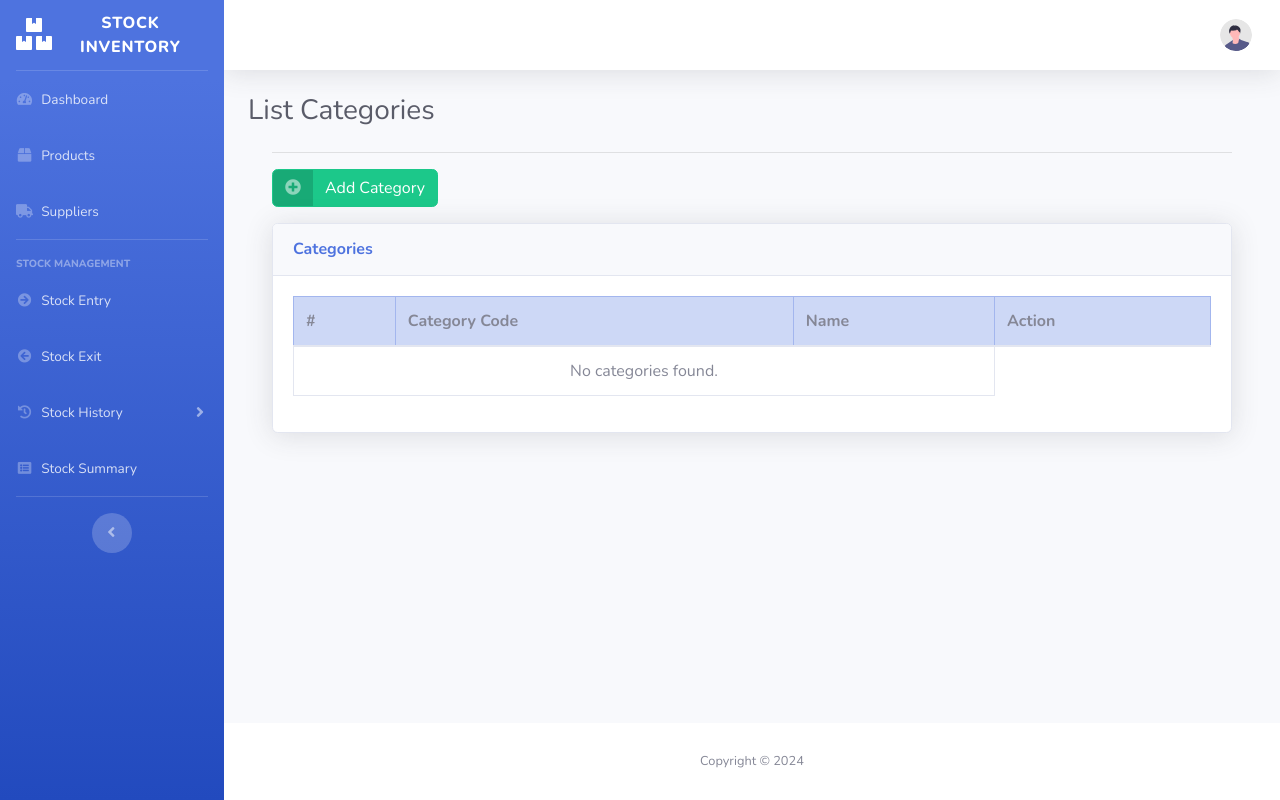
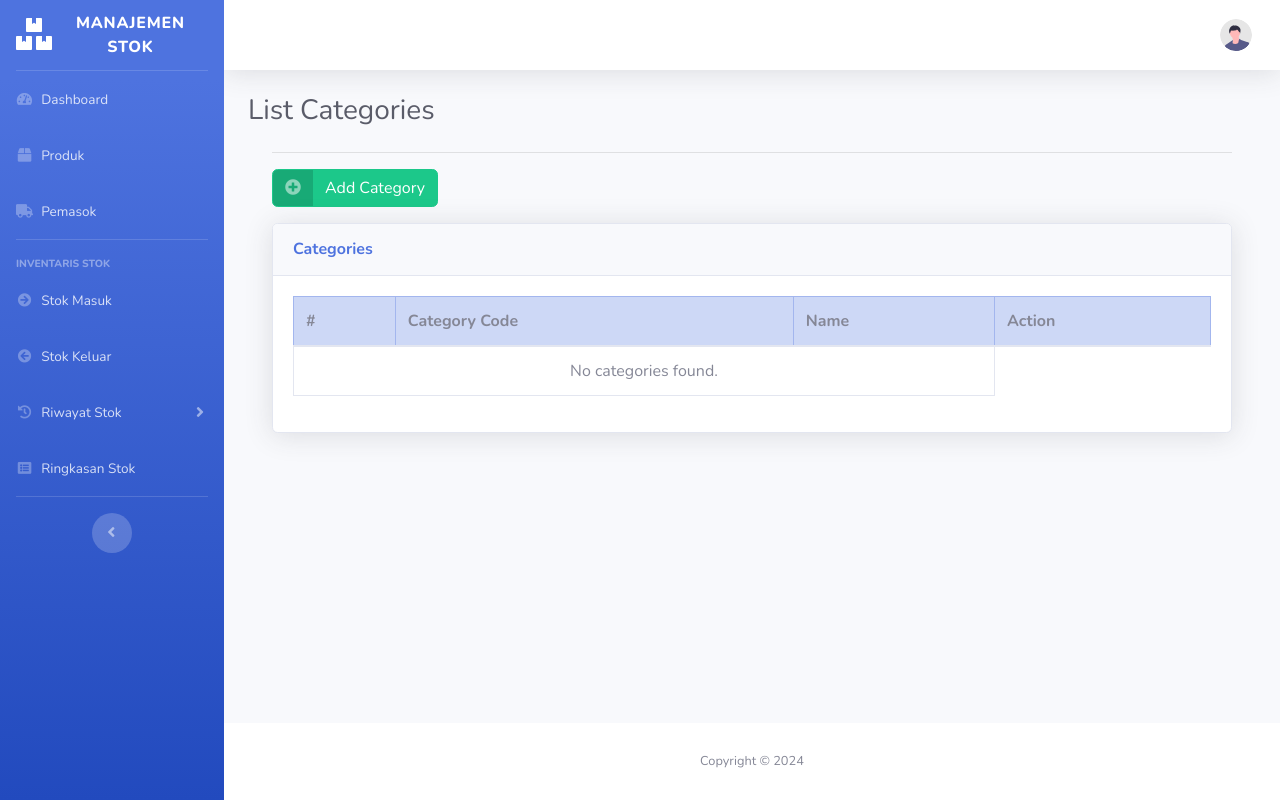
Before and after one commit to youramin/inventory_project, a Laravel app: page /admin/categories in a window 1280 px wide. Run offline with Laravel 12, Linux system fonts and the light colour scheme; data that the repository does not hold is empty; parts of the project's set-up code (start-up, migrations or seed data) failed here and were passed over; some libraries are stand-ins or nearby versions.

Commit message:
pembaruan layout

```diff
--- a/resources/views/layouts/navbar.blade.php
+++ b/resources/views/layouts/navbar.blade.php
@@ -22,12 +22,12 @@
             <div class="dropdown-menu dropdown-menu-right shadow animated--grow-in" aria-labelledby="userDropdown">
                 <a class="dropdown-item" href="/profile">
                     <i class="fas fa-user fa-sm fa-fw mr-2 text-gray-400"></i>
-                    Profile
+                    Profil
                 </a>
                 <div class="dropdown-divider"></div>
                 <a class="dropdown-item" href="#" id="logoutButton">
                     <i class="fas fa-sign-out-alt fa-sm fa-fw mr-2 text-gray-400"></i>
-                    Logout
+                    Keluar
                 </a>
                 <form id="logout-form" action="{{ route('logout') }}" method="GET" style="display: none;">
                     @csrf
@@ -48,13 +48,13 @@
     document.getElementById('logoutButton').addEventListener('click', function(event) {
         event.preventDefault();
         Swal.fire({
-            title: 'Are you sure?',
-            text: "You will be logged out!",
+            title: 'Anda yakin?',
+            text: "Anda Akan Keluar Dari Akun",
             icon: 'warning',
             showCancelButton: true,
             confirmButtonColor: '#3085d6',
             cancelButtonColor: '#d33',
-            confirmButtonText: 'Yes, log out!'
+            confirmButtonText: 'Ya, Keluar Akun '
         }).then((result) => {
             if (result.isConfirmed) {
                 document.getElementById('logout-form').submit();
--- a/resources/views/layouts/sidebar.blade.php
+++ b/resources/views/layouts/sidebar.blade.php
@@ -5,7 +5,7 @@
   <div class="sidebar-brand-icon">
     <i class="fas fa-boxes"></i>
   </div>
-  <div class="sidebar-brand-text mx-3">Stock Inventory</div>
+  <div class="sidebar-brand-text mx-3">Manajemen Stok</div>
 </a>
 
   <!-- Divider -->
@@ -23,7 +23,7 @@
     <li class="nav-item {{ request()->routeIs('users.*') ? 'active' : '' }}">
       <a class="nav-link" href="{{ route('users.index') }}">
         <i class="fas fa-fw fa-users"></i>
-        <span>User Management</span></a>
+        <span>Pengguna</span></a>
     </li>
     @endif
 
@@ -32,7 +32,7 @@
   <li class="nav-item {{ request()->routeIs('categories.*') ? 'active' : '' }}">
     <a class="nav-link" href="{{ route('categories.index') }}">
       <i class="fas fa-fw fa-th"></i>
-      <span>Categories</span></a>
+      <span>Kategori</span></a>
   </li>
   @endif
 
@@ -40,14 +40,14 @@
   <li class="nav-item {{ request()->routeIs('products.index') ? 'active' : '' }}">
     <a class="nav-link" href="{{ route('products.index') }}">
       <i class="fas fa-fw fa-box"></i>
-      <span>Products</span></a>
+      <span>Produk</span></a>
   </li>
 
   <!-- Nav Item - Suppliers -->
   <li class="nav-item {{ request()->routeIs('suppliers.*') ? 'active' : '' }}">
     <a class="nav-link" href="{{ route('suppliers.index') }}">
         <i class="fas fa-fw fa-truck"></i>
-        <span>Suppliers</span>
+        <span>Pemasok</span>
     </a>
   </li>
 
@@ -57,34 +57,34 @@
 
   <!-- Heading -->
   <div class="sidebar-heading">
-    Stock Management
+    Inventaris Stok
   </div>
 
   <!-- Nav Item - Stock Entry -->
   <li class="nav-item {{ request()->routeIs('stock.entry') ? 'active' : '' }}">
     <a class="nav-link" href="{{ route('stock.entry') }}">
       <i class="fas fa-fw fa-arrow-circle-right"></i>
-      <span>Stock Entry</span></a>
+      <span>Stok Masuk</span></a>
   </li>
 
   <!-- Nav Item - Stock Exit -->
   <li class="nav-item {{ request()->routeIs('stock.exit') ? 'active' : '' }}">
     <a class="nav-link" href="{{ route('stock.exit') }}">
       <i class="fas fa-fw fa-arrow-circle-left"></i>
-      <span>Stock Exit</span></a>
+      <span>Stok Keluar</span></a>
   </li>
 
    <!-- Nav Item - Stock History -->
 <li class="nav-item {{ request()->routeIs('stock.history*') ? 'active' : '' }}">
   <a class="nav-link collapsed" href="#" data-toggle="collapse" data-target="#stockHistoryCollapse" aria-expanded="true" aria-controls="stockHistoryCollapse">
       <i class="fas fa-fw fa-history"></i>
-      <span>Stock History</span>
+      <span>Riwayat Stok</span>
   </a>
   <div id="stockHistoryCollapse" class="collapse {{ request()->routeIs('stock.history*') ? 'show' : '' }}" aria-labelledby="headingStockHistory" data-parent="#accordionSidebar">
       <div class="bg-white py-2 collapse-inner rounded">
-          <h6 class="collapse-header">Stock History Options:</h6>
-          <a class="collapse-item {{ request()->routeIs('stock.history.entry') ? 'active' : '' }}" href="{{ route('stock.history.entry') }}">Stock History Entry</a>
-          <a class="collapse-item {{ request()->routeIs('stock.history.exit') ? 'active' : '' }}" href="{{ route('stock.history.exit') }}">Stock History Exit</a>
+          <h6 class="collapse-header">Pilihan Riwayat Stok:</h6>
+          <a class="collapse-item {{ request()->routeIs('stock.history.entry') ? 'active' : '' }}" href="{{ route('stock.history.entry') }}">Riwayat Stok Masuk</a>
+          <a class="collapse-item {{ request()->routeIs('stock.history.exit') ? 'active' : '' }}" href="{{ route('stock.history.exit') }}">Riwayat Stok Keluar</a>
       </div>
   </div>
 </li>
@@ -94,7 +94,7 @@
   <li class="nav-item {{ request()->routeIs('stock.summary') ? 'active' : '' }}">
     <a class="nav-link" href="{{ route('stock.summary') }}">
       <i class="fas fa-fw fa-list-alt"></i>
-      <span>Stock Summary</span></a>
+      <span>Ringkasan Stok</span></a>
   </li>
 
   <!-- Divider -->
```
